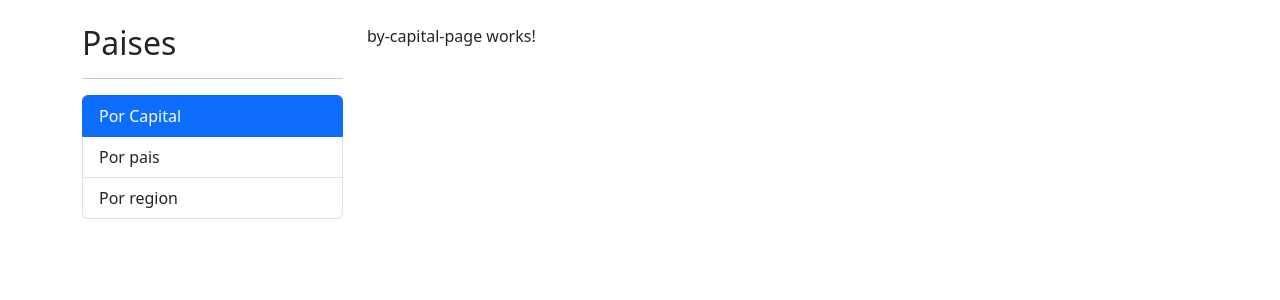
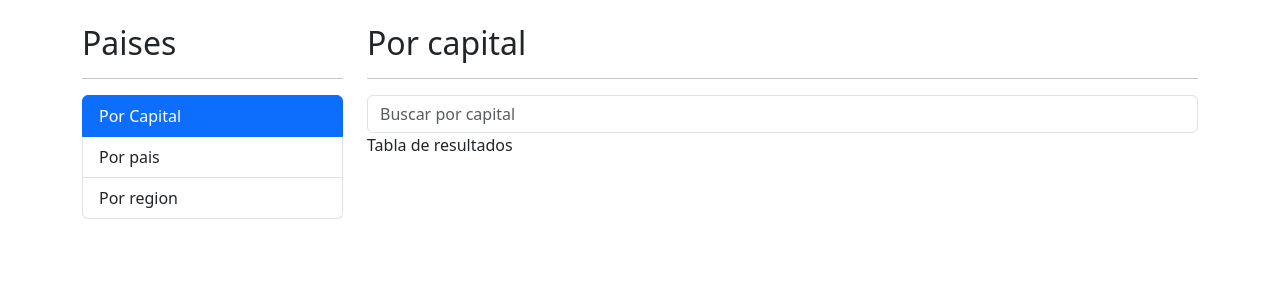
Before and after one commit to ManuelAlvarado11/angular-countries, an Angular app: page /countries/by-capital in a window 1280 px wide. Shown: the top 300 px of the page. Built offline with nearby package versions, Linux system fonts and the light colour scheme.

Commit message:
add searchBox Component en Shared

```diff
--- a/src/app/countries/countries.module.ts
+++ b/src/app/countries/countries.module.ts
@@ -6,6 +6,7 @@
 import { ByCountryPageComponent } from './pages/by-country-page/by-country-page.component';
 import { ByRegionPageComponent } from './pages/by-region-page/by-region-page.component';
 import { CountryPageComponent } from './pages/country-page/country-page.component';
+import { SharedModule } from '../shared/shared.module';
 
 @NgModule({
   declarations: [
@@ -14,6 +15,6 @@
     ByRegionPageComponent,
     CountryPageComponent,
   ],
-  imports: [CommonModule, CountriesRoutingModule],
+  imports: [CommonModule, CountriesRoutingModule, SharedModule],
 })
 export class CountriesModule {}
--- a/src/app/countries/pages/by-capital-page/by-capital-page.component.html
+++ b/src/app/countries/pages/by-capital-page/by-capital-page.component.html
@@ -1 +1,15 @@
-<p>by-capital-page works!</p>
+<h2>Por capital</h2>
+<hr />
+
+<div class="row">
+  <div class="col">
+    <shared-search-box
+      placeholder="Buscar por capital"
+      (onValue)="searchByValue($event)"
+    ></shared-search-box>
+  </div>
+</div>
+
+<div class="row">
+  <div class="col">Tabla de resultados</div>
+</div>
--- a/src/app/countries/pages/by-capital-page/by-capital-page.component.ts
+++ b/src/app/countries/pages/by-capital-page/by-capital-page.component.ts
@@ -9,4 +9,8 @@
   constructor() {}
 
   ngOnInit(): void {}
+
+  searchByValue(value: string): void {
+    console.log(`Este es el valor a buscar: ${value}`);
+  }
 }
--- /dev/null
+++ b/src/app/shared/components/search-box/search-box.component.html
@@ -0,0 +1,7 @@
+<input
+  #txtInput
+  type="text"
+  [placeholder]="placeholder"
+  class="form-control"
+  (keyup.enter)="emitValue(txtInput.value)"
+/>
--- /dev/null
+++ b/src/app/shared/components/search-box/search-box.component.ts
@@ -0,0 +1,22 @@
+import { Component, EventEmitter, Input, OnInit, Output } from '@angular/core';
+
+@Component({
+  selector: 'shared-search-box',
+  templateUrl: './search-box.component.html',
+  styleUrls: ['./search-box.component.css'],
+})
+export class SearchBoxComponent implements OnInit {
+  @Input()
+  public placeholder: string = '';
+
+  @Output()
+  public onValue = new EventEmitter<string>();
+
+  constructor() {}
+
+  ngOnInit(): void {}
+
+  emitValue(value: string): void {
+    this.onValue.emit(value);
+  }
+}
--- a/src/app/shared/shared.module.ts
+++ b/src/app/shared/shared.module.ts
@@ -6,6 +6,7 @@
 import { ContactPageComponent } from './pages/contact-page/contact-page.component';
 import { HomePageComponent } from './pages/home-page/home-page.component';
 import { SidebarComponent } from './components/sidebar/sidebar.component';
+import { SearchBoxComponent } from './components/search-box/search-box.component';
 
 @NgModule({
   declarations: [
@@ -13,6 +14,7 @@
     ContactPageComponent,
     HomePageComponent,
     SidebarComponent,
+    SearchBoxComponent,
   ],
   imports: [CommonModule, RouterModule],
   exports: [
@@ -20,6 +22,7 @@
     ContactPageComponent,
     HomePageComponent,
     SidebarComponent,
+    SearchBoxComponent,
   ],
 })
 export class SharedModule {}
```
Also changed, not shown: src/app/shared/components/search-box/search-box.component.css (added), 1 other file (tests, documents, lock files or other folders).
